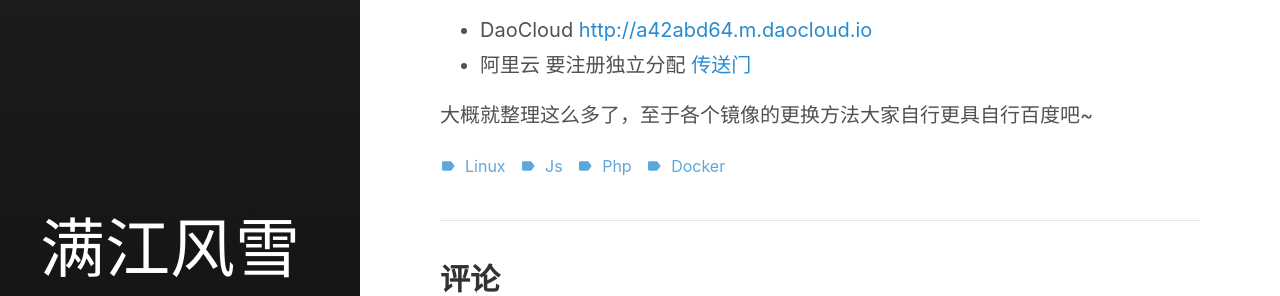
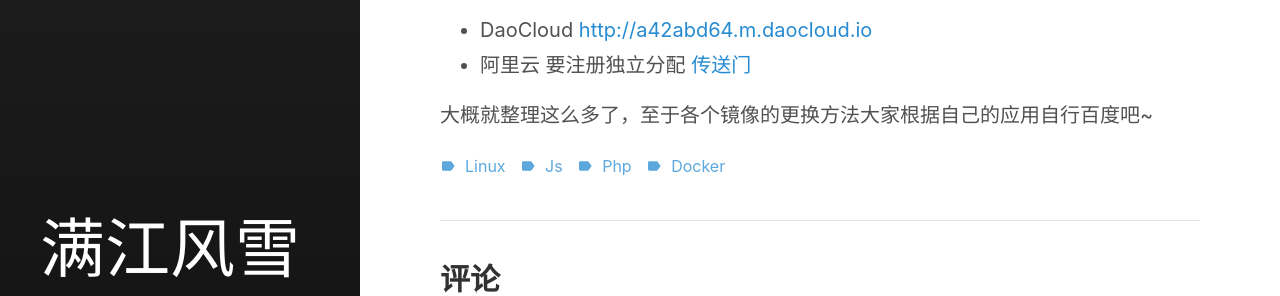
Before and after one commit to heropoo/heropoo.github.io, a Jekyll site: the page built from _posts/2018-01-20-cn-mirrors.md, in a window 1280 px wide. Shown: the part 1090-1386 px from the top of the page. Built offline with Jekyll 4.4.1, drawn with Linux system fonts in a browser that asks for light colours; comment, search, counter and statistics services are not loaded.

Commit message:
cn-mirrors

```diff
--- a/_posts/2018-01-20-mirrors.md
+++ b/_posts/2018-01-20-cn-mirrors.md
@@ -43,4 +43,4 @@ excerpt: "整理几个常用的国内源"
 * DaoCloud [http://a42abd64.m.daocloud.io](http://a42abd64.m.daocloud.io)
 * 阿里云 要注册独立分配 [传送门](https://yq.aliyun.com/articles/29941)
 
-大概就整理这么多了，至于各个镜像的更换方法大家自行更具自行百度吧~
+大概就整理这么多了，至于各个镜像的更换方法大家根据自己的应用自行百度吧~
```
